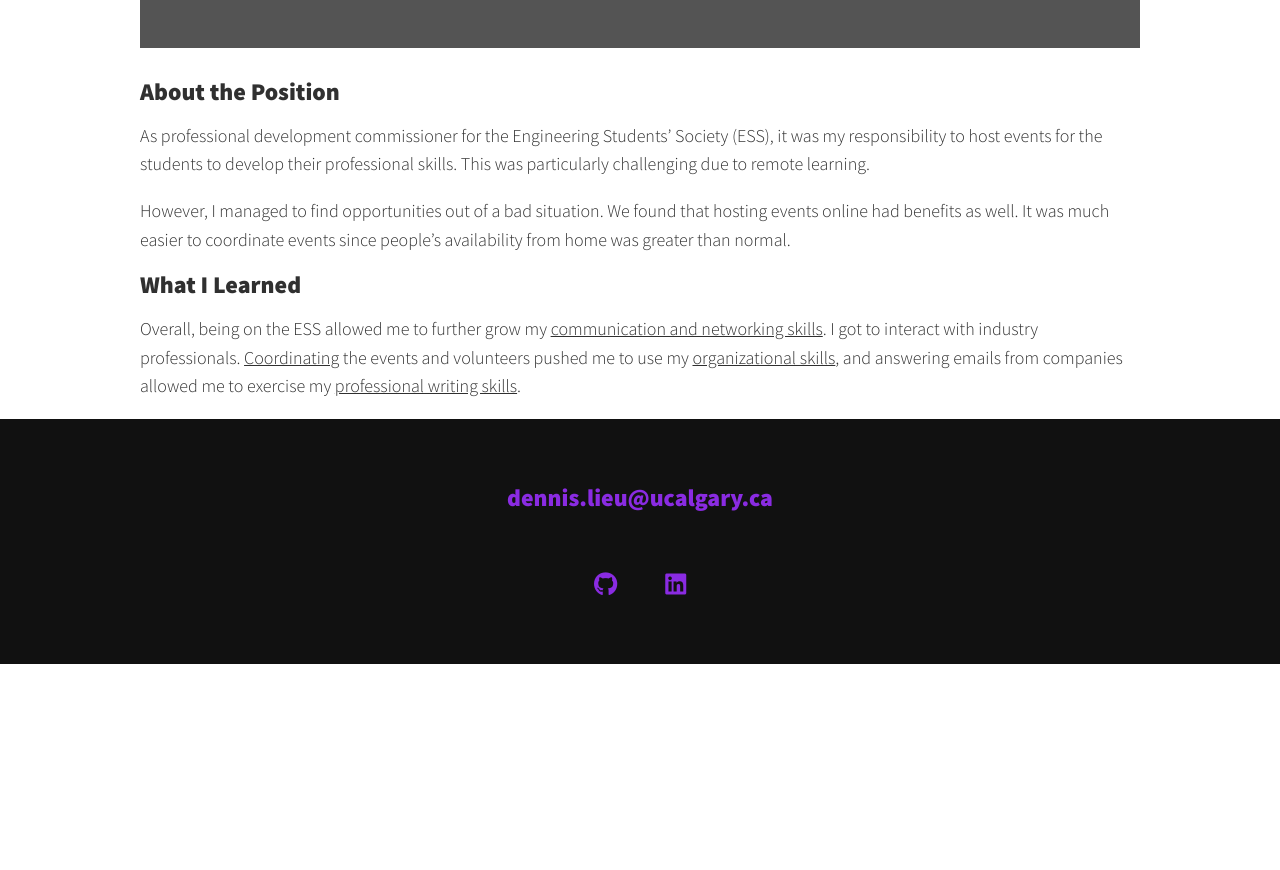
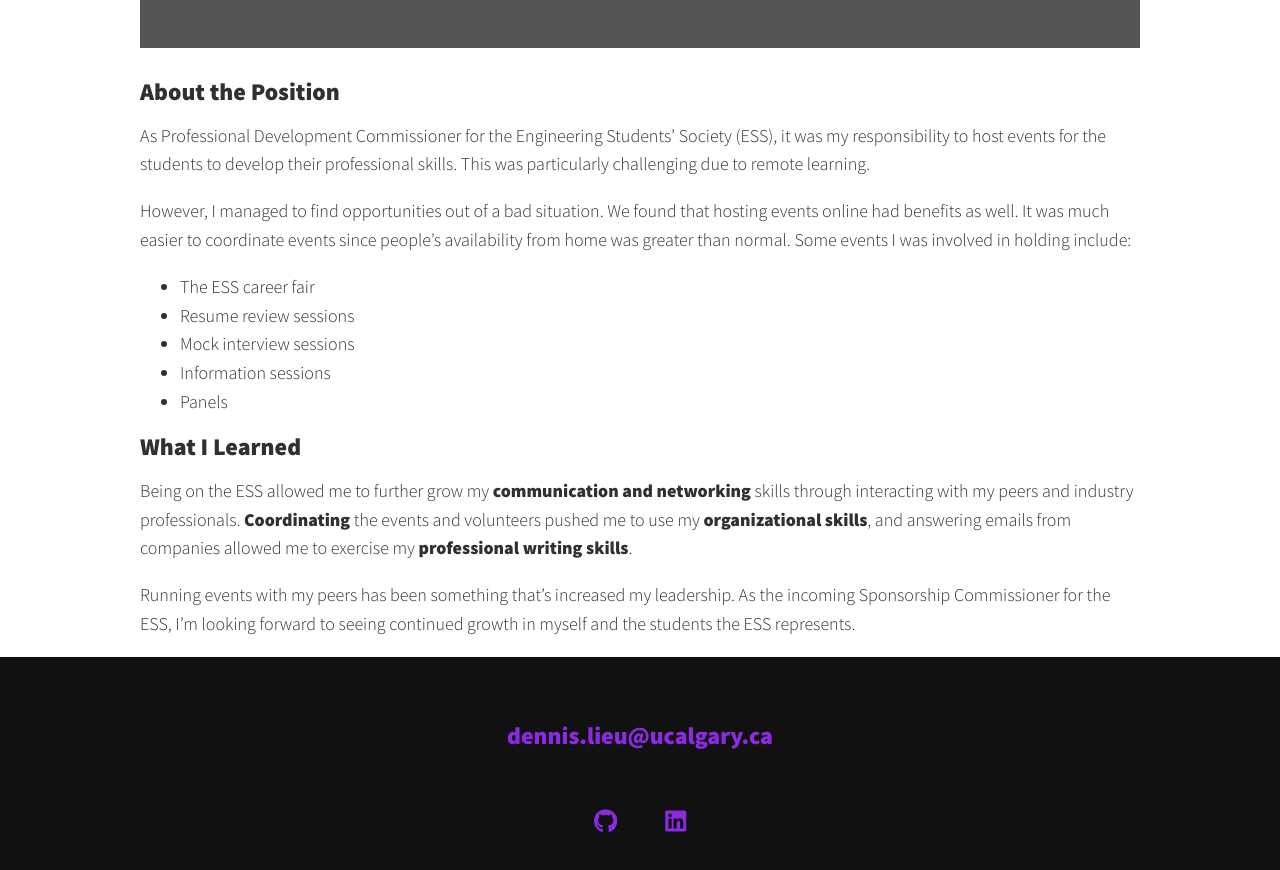
Before and after one commit to Dennull/enel-300-portfolio, a plain HTML site: page ess.html in a window 1280 px wide. Shown: the part 900-1770 px from the top of the page. Before the commit the page ends 1564 px from the top, so only its background shows below. Drawn offline with nearby package versions, Linux system fonts and the light colour scheme.

Commit message:
Modified ESS entry

```diff
--- a/ess.html
+++ b/ess.html
@@ -34,21 +34,30 @@
 
     <div class="skill__page">
         <h1 class=skill__page--title>Engineering Students' Society</h1>
-        <img class="ess__img" src="images/ess-graphic.png" alt="">
+        <img class="ess__img" src="images/ess-graphic.png" alt="Graphic of leadership and organization">
         <div class="skill__text">
             <h3>About the Position</h3>
-            <p>As professional development commissioner for the Engineering Students’ Society (ESS), it was my
+            <p>As Professional Development Commissioner for the Engineering Students’ Society (ESS), it was my
                 responsibility to host events for the students to develop their professional skills. This was
-                particularly challenging due to remote learning.</p>
+                particularly challenging due to remote learning. </p>
             <p>However, I managed to find opportunities out of a bad situation. We found that hosting events online had
                 benefits as well. It was much easier to coordinate events since people’s availability from home was
-                greater than normal.</p>
+                greater than normal. Some events I was involved in holding include:</p>
+            <ul>
+                <li>The ESS career fair</li>
+                <li>Resume review sessions</li>
+                <li>Mock interview sessions</li>
+                <li>Information sessions</li>
+                <li>Panels</li>
+            </ul>
             <h3>What I Learned</h3>
-            <p>Overall, being on the ESS allowed me to further grow my <u>communication and networking skills</u>. I got
-                to interact with industry professionals. <u>Coordinating</u> the events and volunteers pushed me to use
-                my <u>organizational skills</u>, and answering emails from companies allowed me to exercise my
-                <u>professional writing skills</u>.
-            </p>
+            <p>Being on the ESS allowed me to further grow my <b>communication and networking</b> skills through
+                interacting with my peers and industry professionals. <b>Coordinating</b> the events and volunteers
+                pushed me to use my <b>organizational skills</b>, and answering emails from companies allowed me to
+                exercise my <b>professional writing skills</b>.</p>
+            <p>Running events with my peers has been something that’s increased my leadership. As the incoming
+                Sponsorship Commissioner for the ESS, I’m looking forward to seeing continued growth in myself and the
+                students the ESS represents.</p>
         </div>
     </div>
 
```
Also changed, not shown: index.html (+0 -1 lines).
